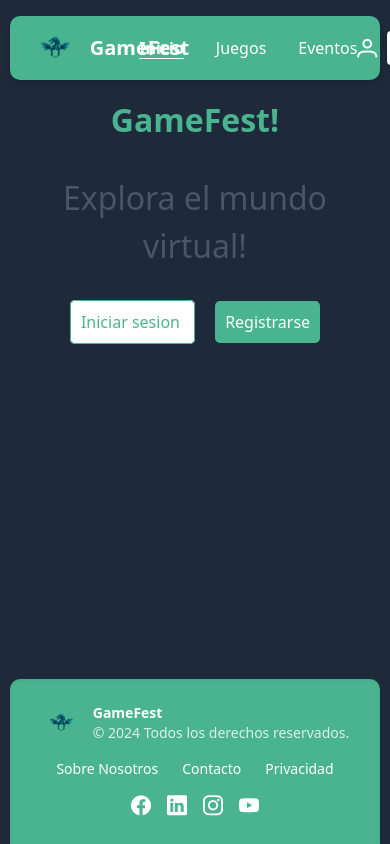
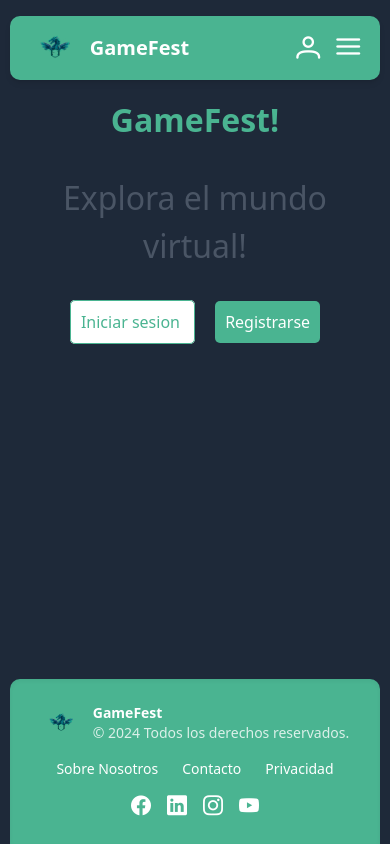
Before and after one commit to Lovahi/reto2-frontend, a Vue app: page / in a window 390 px wide. Built offline with nearby package versions, Linux system fonts and the light colour scheme.

Commit message:
feat: enhance NavbarComponent with responsive design and toggle functionality

```diff
--- a/src/components/NavbarComponent.vue
+++ b/src/components/NavbarComponent.vue
@@ -1,31 +1,48 @@
 <script setup>
 // Necesitamos importar esto para que los enlaces funcionen
 import { RouterLink } from 'vue-router';
+import { ref } from 'vue';
+const isOpen = ref(false);
 </script>
 
 <template>
   <nav id="navbar"
-    class="fixed top-4 left-[2.5%] w-[95%] z-50 flex justify-between items-center bg-[#4ab491] h-16 px-5 rounded-[10px] shadow-md transition-all">
+    class="fixed top-4 left-[2.5%] w-[95%] z-50 bg-[#4ab491] rounded-[10px] shadow-md transition-all">
+
+    <div class="flex justify-between items-center h-16 px-5">
+
       <div class="flex items-center gap-[10px] h-full">
-      <img src="../assets/sources/img/Gemini_Generated_Image_segyufsegyufsegy-Photoroom.png" alt="Logo"
+        <img src="../assets/sources/img/Gemini_Generated_Image_segyufsegyufsegy-Photoroom.png"
+             alt="Logo"
              class="h-[50px] w-auto mix-blend-multiply contrast-[1.1]">
         <p class="text-white text-xl font-bold font-sans">GameFest</p>
       </div>
 
-    <div class="flex gap-8 text-white font-medium">
+      <div class="hidden md:flex gap-8 text-white font-medium">
         <RouterLink to="/" class="hover:text-emerald-100 transition-colors">Inicio</RouterLink>
         <RouterLink to="/videojuegos" class="hover:text-emerald-100 transition-colors">Juegos</RouterLink>
         <RouterLink to="/eventos" class="hover:text-emerald-100 transition-colors">Eventos</RouterLink>
       </div>
 
-    <div class="flex flex-row items-center gap-[10px] text-white">
-      <i class="pi pi-user text-xl"></i>
-      <RouterLink to="/login"
-        class="bg-white text-[#4ab491] px-[15px] py-[5px] rounded font-bold hover:bg-gray-100 transition-colors shadow-sm">
+      <div class="flex items-center gap-4 text-white">
+        <RouterLink to="/login" class="flex items-center hover:text-emerald-100 transition-colors">
+          <i class="pi pi-user text-2xl"></i>
+          <span class="hidden md:block ml-2 bg-white text-[#4ab491] px-[15px] py-[5px] rounded font-bold">
             Login
+          </span>
         </RouterLink>
+
+        <button @click="isOpen = !isOpen" class="md:hidden text-2xl focus:outline-none">
+          <i :class="isOpen ? 'pi pi-times' : 'pi pi-bars'"></i>
+        </button>
+      </div>
     </div>
 
+    <div v-show="isOpen" class="md:hidden flex flex-col gap-4 px-5 pb-5 text-white font-medium border-t border-emerald-400 pt-4">
+      <RouterLink to="/" @click="isOpen = false" class="hover:text-emerald-100">Inicio</RouterLink>
+      <RouterLink to="/videojuegos" @click="isOpen = false" class="hover:text-emerald-100">Juegos</RouterLink>
+      <RouterLink to="/eventos" @click="isOpen = false" class="hover:text-emerald-100">Eventos</RouterLink>
+    </div>
   </nav>
 </template>
 
```
Lines whose indentation alone changed are shown as unchanged.
